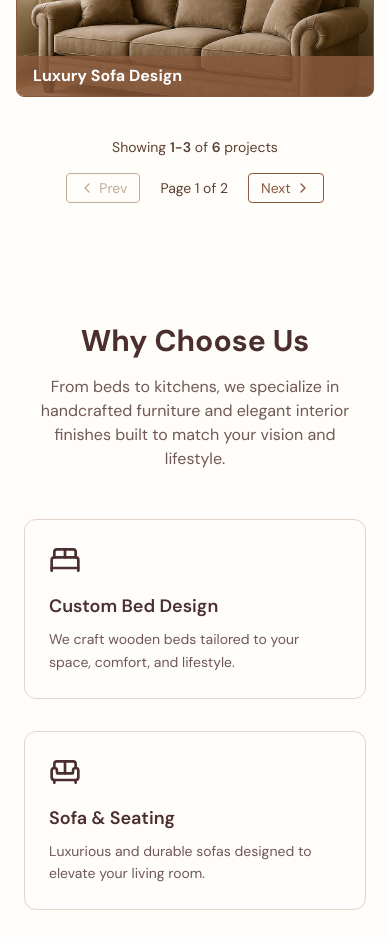
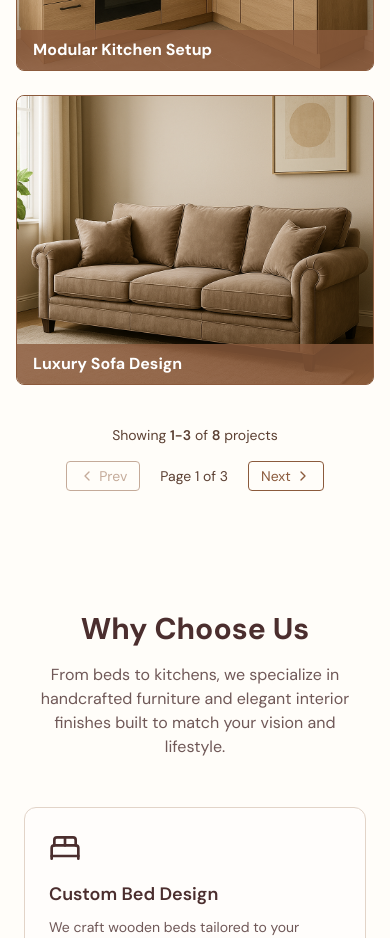
Before and after one commit to Jangidp0903/Komal-Wood-Work, a Next.js app: page / in a window 390 px wide. Shown: the part 4180-5118 px from the top of the page. Built offline with nearby package versions, Linux system fonts and the light colour scheme.

Commit message:
minor changes

```diff
--- a/src/app/data/projectsData.ts
+++ b/src/app/data/projectsData.ts
@@ -7,6 +7,8 @@ import Sofaa from "../../../public/sofa.png";
 import Bathroom from "../../../public/bathroom.png";
 import Office from "../../../public/office.png";
 import Interior from "../../../public/interior.png";
+import Project1 from "../../../public/project1.webp";
+import Project2 from "../../../public/project2.webp";
 
 export interface Project {
   id: number;
@@ -45,4 +47,14 @@ export const projects: Project[] = [
     title: "Full Interior Projects",
     image: Interior,
   },
+  {
+    id: 7,
+    title: "Full Interior Projects",
+    image: Project1,
+  },
+  {
+    id: 8,
+    title: "Full Interior Projects",
+    image: Project2,
+  },
 ];
--- a/src/components/ProjectSection.tsx
+++ b/src/components/ProjectSection.tsx
@@ -15,17 +15,18 @@ const ProjectCard: React.FC<ProjectCardProps> = ({ project }) => {
       itemScope
       itemType="https://schema.org/Service"
     >
-      <div className="relative w-full h-48 md:h-60 lg:h-64 xl:h-72 group">
+      <div className="relative w-full h-72 group">
+        {" "}
+        {/* Same height on all devices */}
         <Image
           src={project.image}
           alt={`${project.title} by Expert Interior Designers`}
           fill
           className="object-cover"
           sizes="100vw"
-          loading={project.id <= 2 ? "eager" : "lazy"}
+          loading="lazy"
           itemProp="image"
         />
-
         {/* Title overlay - always visible on mobile, slide-up on hover for larger screens */}
         <div
           className="absolute bottom-0 left-0 w-full bg-[#8B5A3C]/80 text-white px-4 py-2
```
Also changed, not shown: public/project1.webp (added), public/project2.webp (added).
